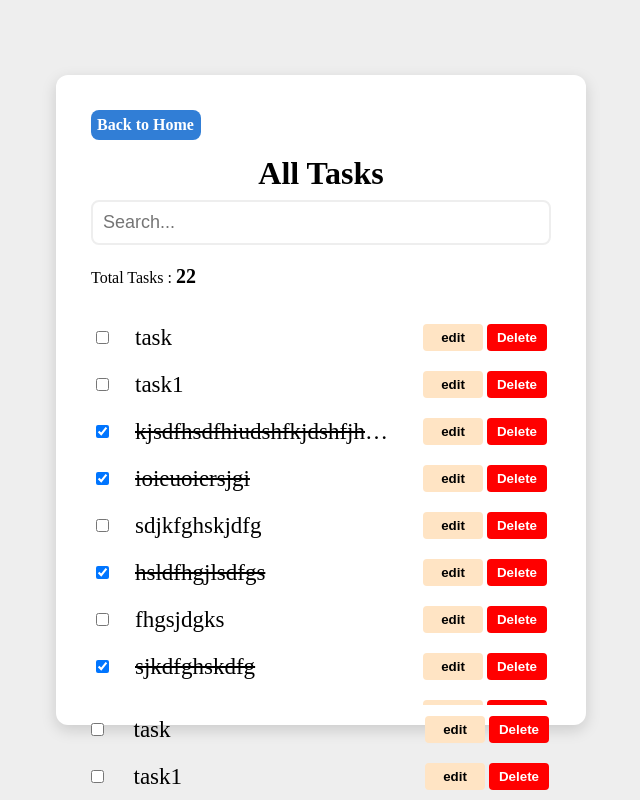
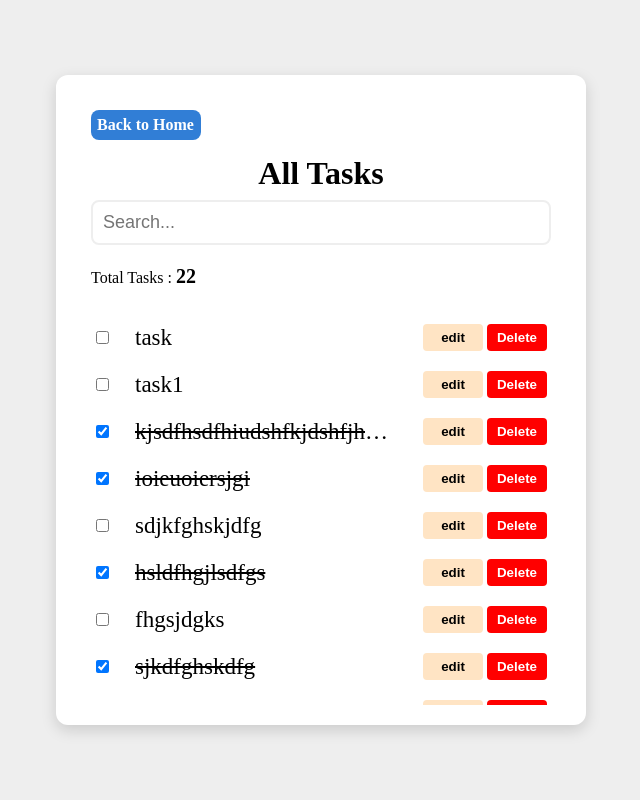
Before and after one commit to AvaniSujith/Todo-Typescript, a Vue app: page /task-page in a window 1280 px wide. Shown: the top 800 px of the page, without its empty margins (319-959 px from the left). Built offline with nearby package versions, Linux system fonts and the light colour scheme; data requests are answered from the project's data file.

Commit message:
fix: conflicts

```diff
--- a/src/pages/TaskPage.vue
+++ b/src/pages/TaskPage.vue
@@ -82,13 +82,11 @@ onMounted(async () => {
         </p>
       </div>
       <div class="task-container">
-        <task-list :tasks="filteredTasks" @delete="handleDelete" />
+        <task-list
+          :tasks="filteredTasks"
+          @delete-task="handleDelete"
+        />
       </div>
-      <task-list
-        class="task-container"
-        :tasks="filteredTasks"
-        @delete-task="handleDelete"
-      />
     </section>
     <empty-state
       v-else
```
